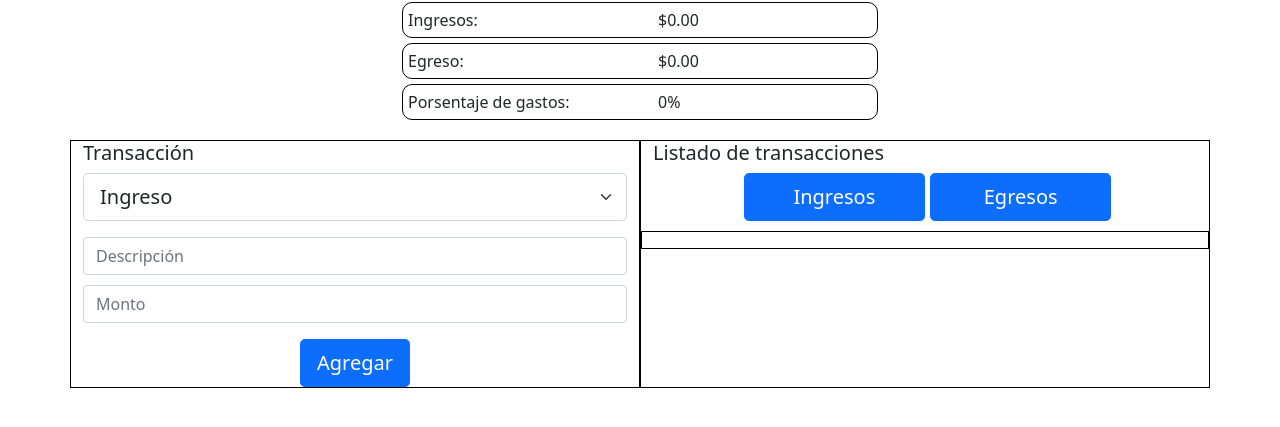
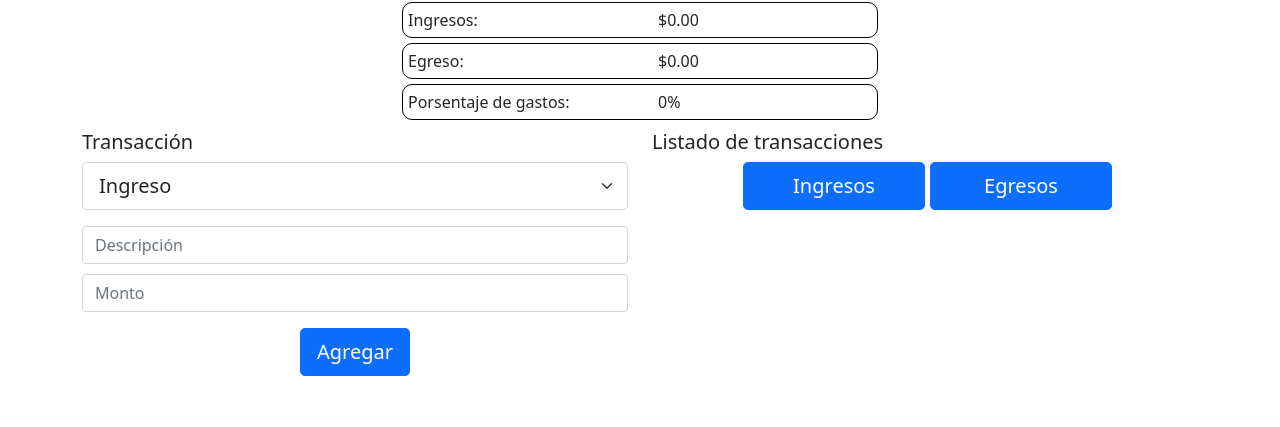
Before and after one commit to TheDiego350z1/DAW_DES_1, a plain HTML site: page index.html in a window 1280 px wide. Shown: the part 145-572 px from the top of the page. Drawn offline with nearby package versions, Linux system fonts and the light colour scheme.

Commit message:
off border

```diff
--- a/asset/css/index.css
+++ b/asset/css/index.css
@@ -19,10 +19,6 @@ header {
 .acciones {
     margin-top: 10px;
 }
-.acciones section {
-    margin-top: 10px;
-    border: 1px solid black;
-}
 
 .tipos input{
     margin-top: 10px;
```
